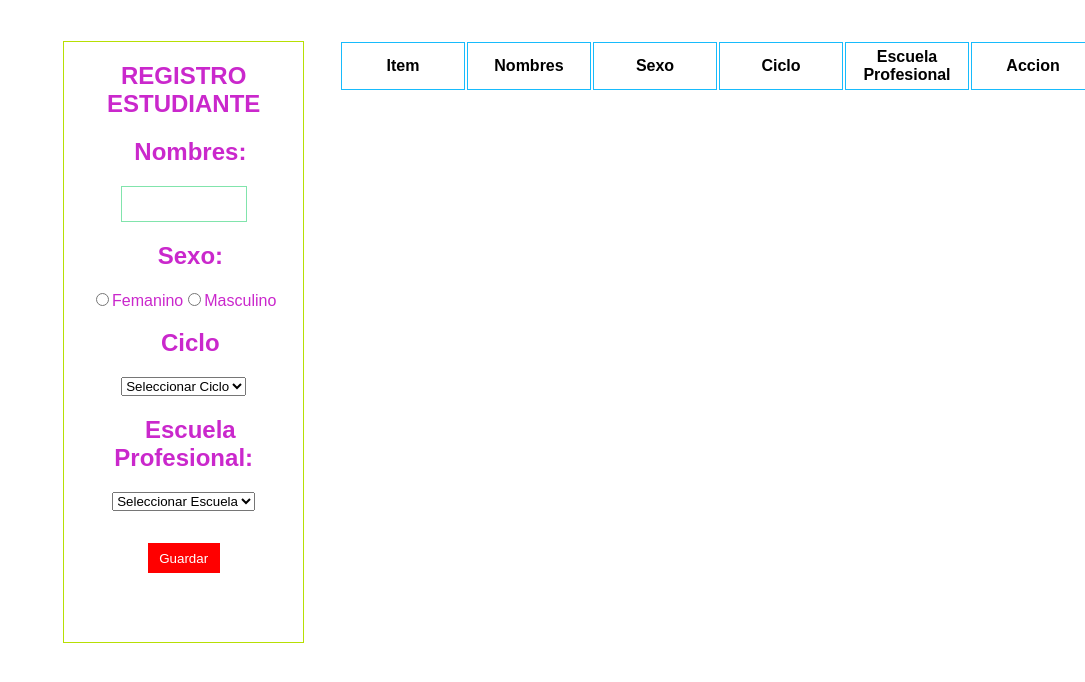
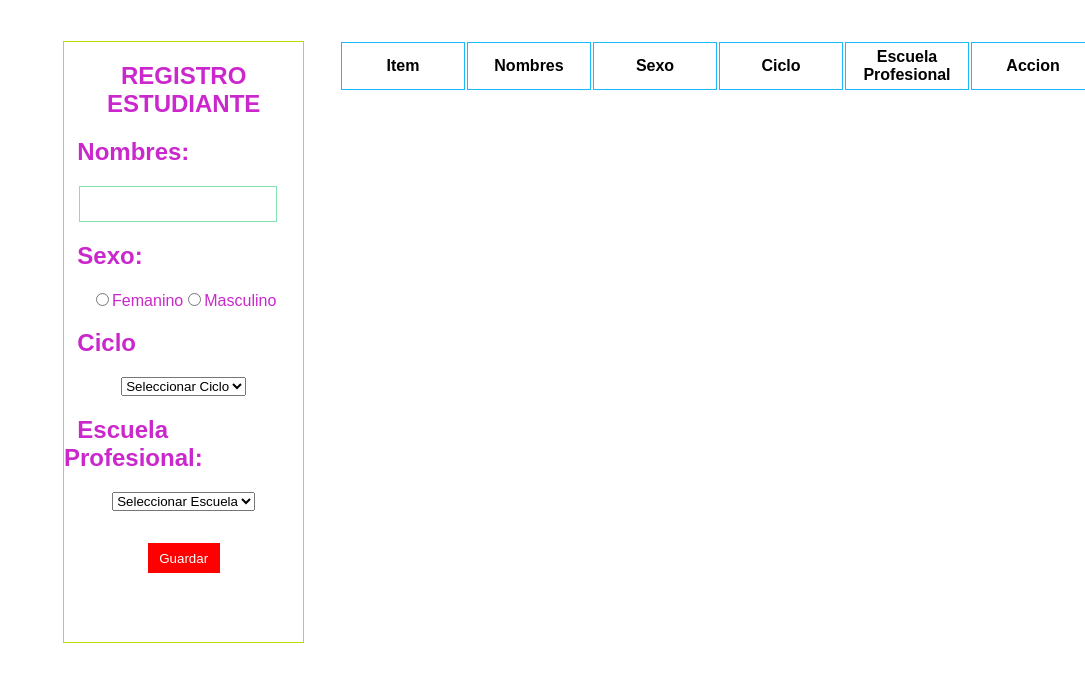
Before and after one commit to MatSiDX/Examen-JS, a plain HTML site: page Examen 1/index.html in a window 1280 px wide. Shown: the top 682 px of the page, without its empty margins (195-1280 px from the left). Drawn offline with Linux system fonts and the light colour scheme; a web font is replaced by a local one.

Commit message:
Update estilos.css

```diff
--- a/Examen 1/css/estilos.css
+++ b/Examen 1/css/estilos.css
@@ -36,13 +36,14 @@
     width: 90%;
     height: 600px;
     border: solid rgb(183, 223, 4) 1px;
-    text-align: center;
+    text-align: left;
     font-family: 'Signika Negative', sans-serif;
 }
 
 #nombre {
-    width: 50%;
+    width: 80%;
     height: 32px;
+    margin-left: 15px;
     border: solid rgb(129, 228, 172) 1px;
     text-align: center;
 }
```
